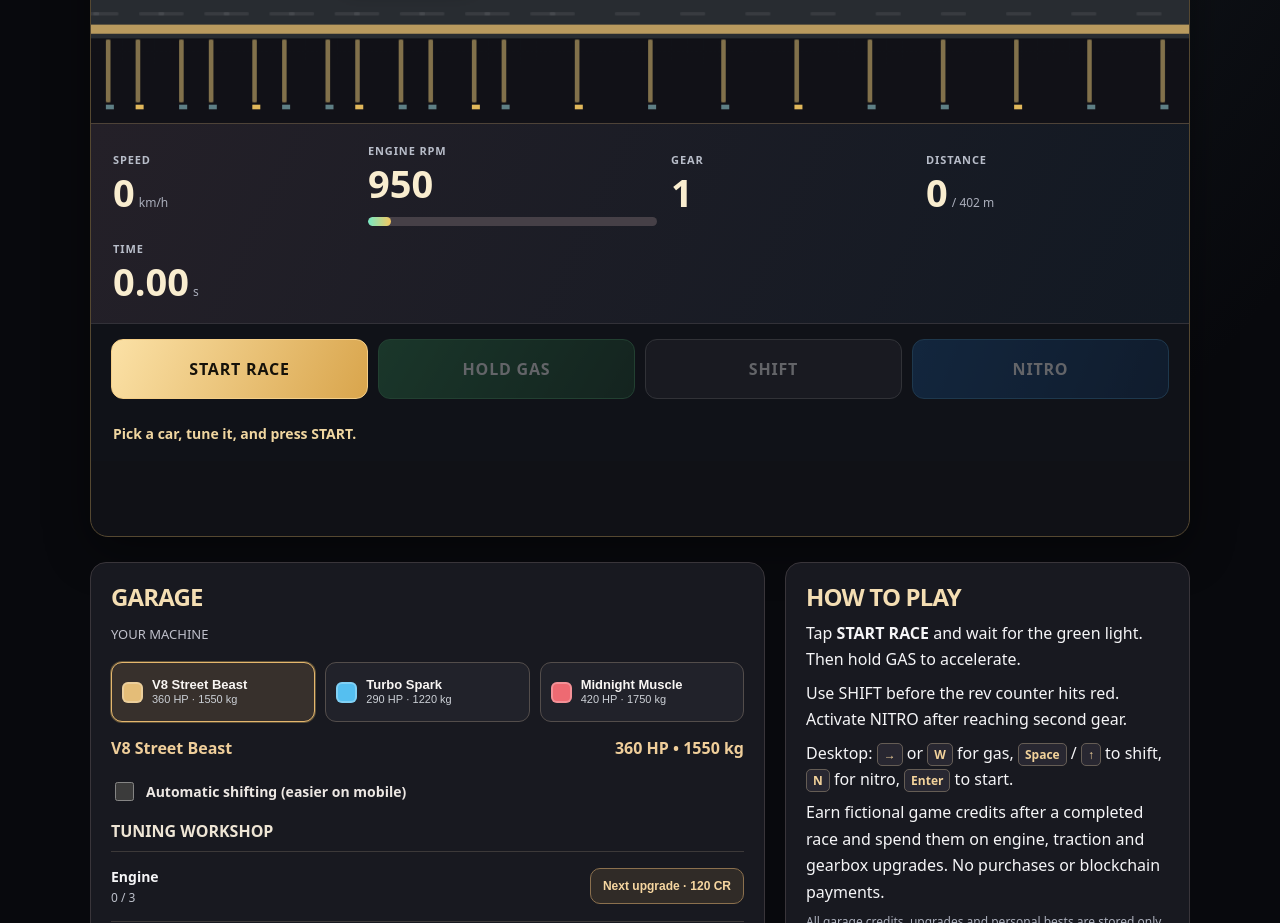
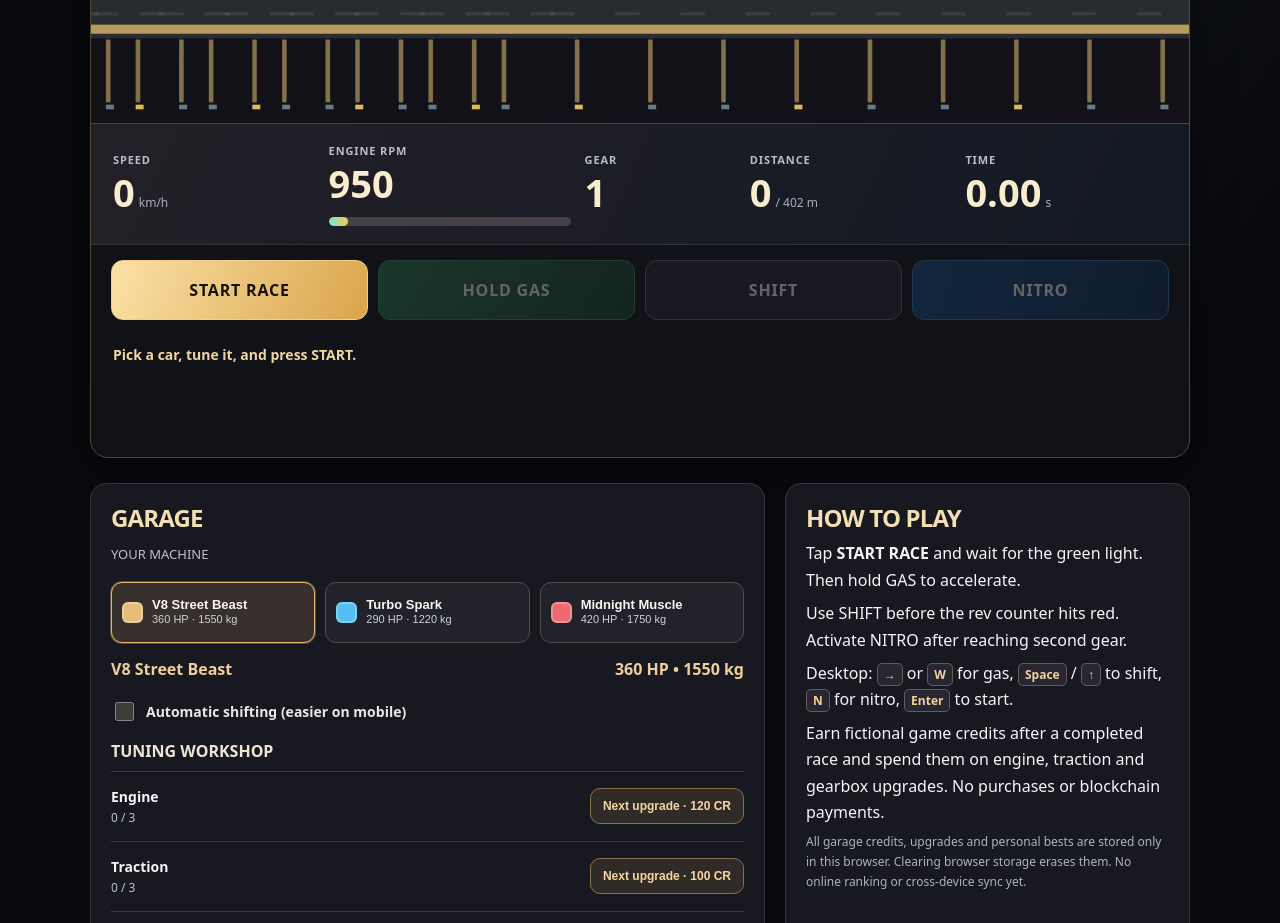
Before and after one commit to DNCHCOIN/dnch-coin, a plain HTML site: page drag-racing.html in a window 1280 px wide. Shown: the part 1020-1943 px from the top of the page. Drawn offline with Linux system fonts and the light colour scheme.

Commit message:
style(game): fit time gauge alongside speed, rpm, gear and distance

```diff
--- a/assets/drag-game.css
+++ b/assets/drag-game.css
@@ -13,7 +13,7 @@
 #drag-canvas{width:100%;display:block;aspect-ratio:960/430;height:auto;touch-action:none}
 .drag-stage{position:absolute;left:50%;top:46%;transform:translate(-50%,-50%);pointer-events:none;color:#8affb1;text-shadow:0 0 14px #3db55e,0 4px 15px #000;font-size:clamp(27px,6vw,74px);font-weight:1000;letter-spacing:.04em}
 .drag-stage.drag-idle{font-size:clamp(25px,4vw,43px);color:#f0d39c;text-shadow:0 5px 20px #000}
-.drag-dashboard{display:grid;grid-template-columns:1fr minmax(160px,1.2fr) 1fr 1fr;align-items:center;gap:14px;padding:18px 22px;border-top:1px solid #4e4338;background:linear-gradient(115deg,#242028,#121923)}
+.drag-dashboard{display:grid;grid-template-columns:1fr minmax(145px,1.2fr) .75fr 1fr 1fr;align-items:center;gap:14px;padding:18px 22px;border-top:1px solid #4e4338;background:linear-gradient(115deg,#242028,#121923)}
 .drag-gauge span{display:block;color:#b8bdc9;font-size:11px;letter-spacing:.08em;text-transform:uppercase;font-weight:700}
 .drag-gauge strong{font-size:clamp(24px,4vw,38px);font-weight:900;font-variant-numeric:tabular-nums;line-height:1.25;color:#f9edcf}
 .drag-gauge em{font-size:12px;color:#aaaebb;font-style:normal;margin-left:4px}
@@ -54,5 +54,5 @@
 .drag-how p{margin:7px 0}.drag-how kbd{border:1px solid #655d55;color:#f2d29b;background:#282731;border-radius:5px;padding:2px 6px;font:700 12px system-ui}
 .drag-privacy{margin-top:19px;font-size:12px;color:#aeb2be}
 @media(max-width:850px){.drag-grid{grid-template-columns:1fr}.drag-stats{grid-template-columns:repeat(2,minmax(0,1fr))}.drag-car-list{grid-template-columns:repeat(3,minmax(0,1fr))}}
-@media(max-width:600px){.drag-page{padding-top:22px}.drag-dashboard{grid-template-columns:repeat(4,minmax(0,1fr));gap:6px;padding:11px 8px}.drag-gauge strong{font-size:24px}.drag-gauge span{font-size:9px}.drag-gauge em{display:block;margin-left:0}.drag-rpm-track{margin-top:5px}.drag-controls{display:grid;grid-template-columns:repeat(2,1fr);gap:8px;padding:10px}.drag-controls button{min-height:56px;font-size:14px;min-width:0}.drag-message{font-size:12px;padding:6px 13px 13px}.drag-card{padding:16px}.drag-car-list{grid-template-columns:1fr}.drag-car-choice{padding:11px}.drag-stat strong{font-size:21px}}
+@media(max-width:600px){.drag-page{padding-top:22px}.drag-dashboard{grid-template-columns:repeat(5,minmax(0,1fr));gap:5px;padding:11px 8px}.drag-gauge strong{font-size:24px}.drag-gauge span{font-size:9px}.drag-gauge em{display:block;margin-left:0}.drag-rpm-track{margin-top:5px}.drag-controls{display:grid;grid-template-columns:repeat(2,1fr);gap:8px;padding:10px}.drag-controls button{min-height:56px;font-size:14px;min-width:0}.drag-message{font-size:12px;padding:6px 13px 13px}.drag-card{padding:16px}.drag-car-list{grid-template-columns:1fr}.drag-car-choice{padding:11px}.drag-stat strong{font-size:21px}}
 @media(prefers-reduced-motion:reduce){#drag-rpm-bar{transition:none}.drag-controls button:active{transform:none}}
```
